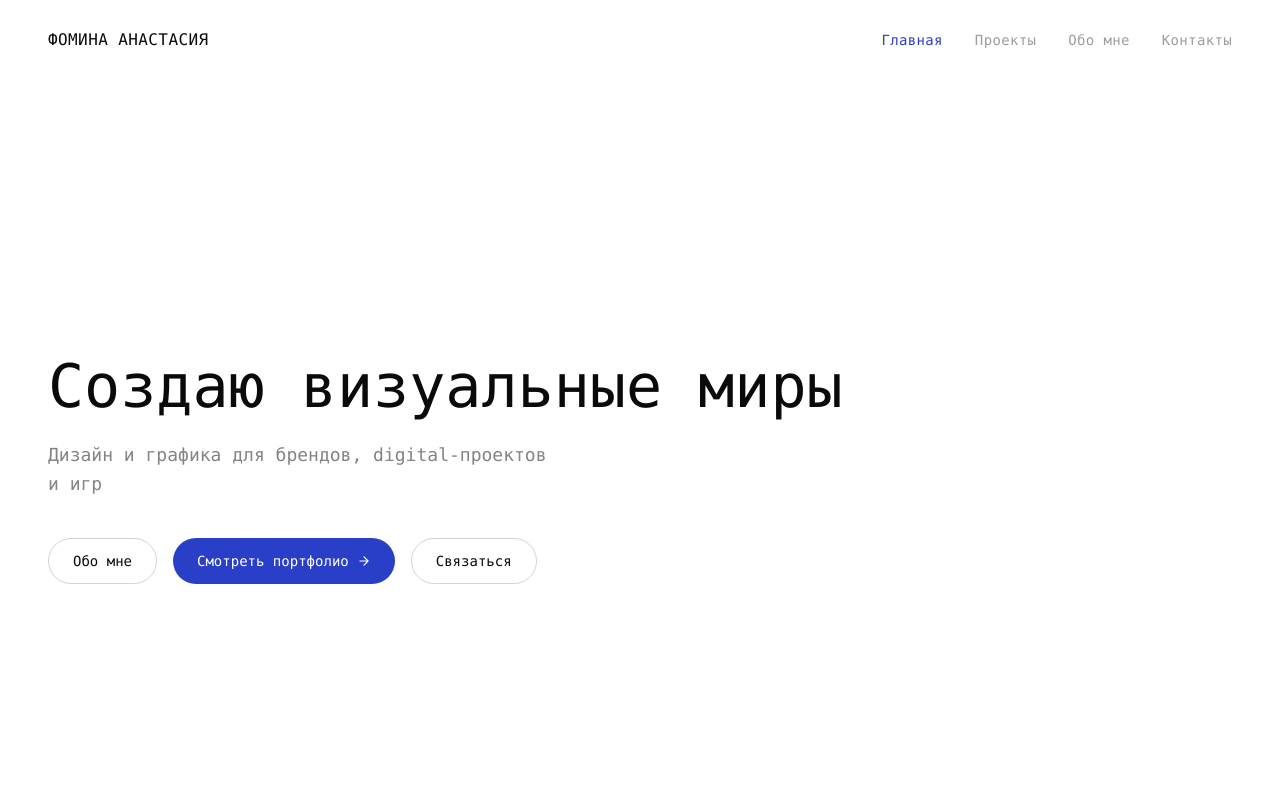
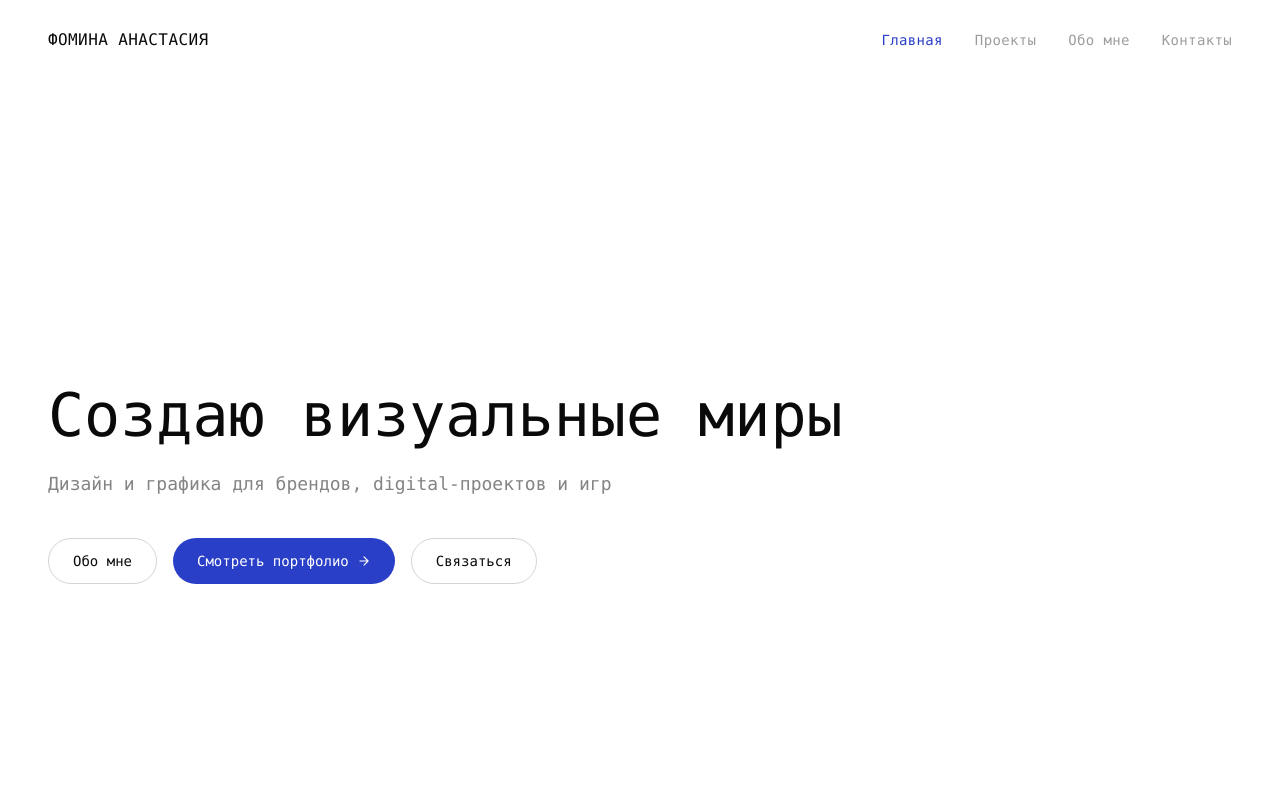
Before and after one commit to forrebl/for, a React (Vite) app: page / in a window 1280 px wide. Shown: the top 800 px of the page. Built offline with nearby package versions, Linux system fonts and the light colour scheme.

Commit message:
Keep hero subtitle on one line

```diff
--- a/src/pages/Home.tsx
+++ b/src/pages/Home.tsx
@@ -54,7 +54,7 @@ export default function Home() {
             </h1>
           </Reveal>
           <Reveal delay={100}>
-            <p className="text-foreground/50 text-base lg:text-lg max-w-lg mb-10 leading-relaxed">
+            <p className="text-foreground/50 text-base lg:text-lg max-w-lg sm:max-w-xl mb-10 leading-relaxed">
               Дизайн и графика для брендов, digital-проектов и игр
             </p>
           </Reveal>
```
